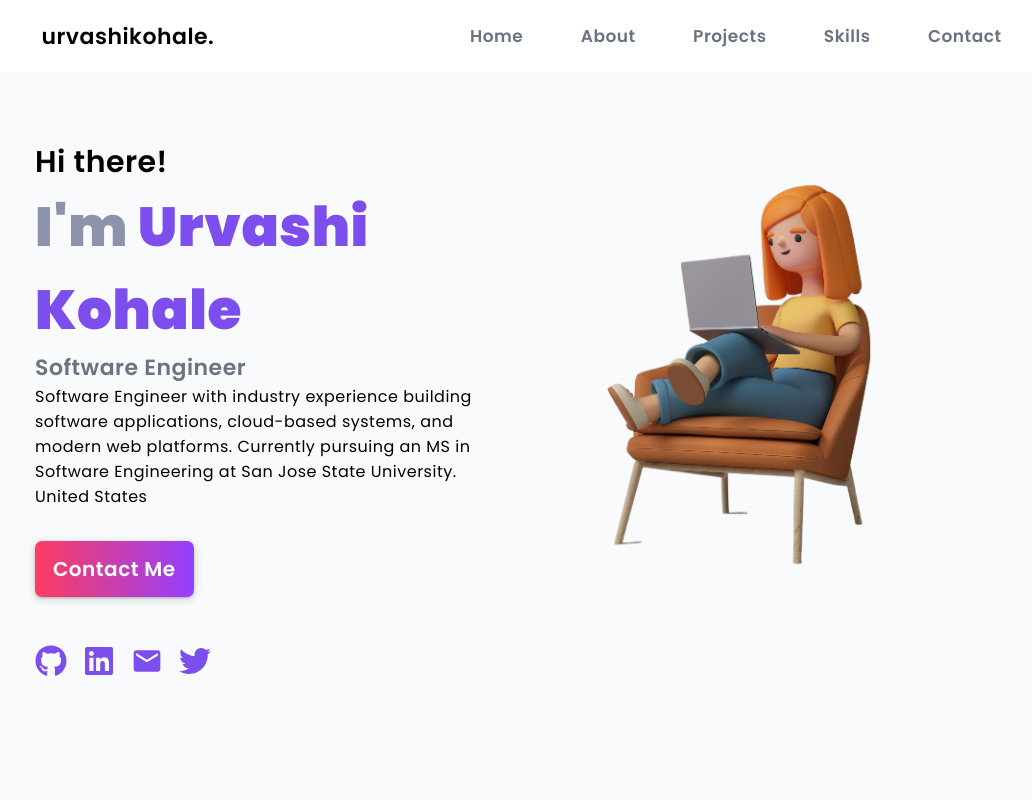
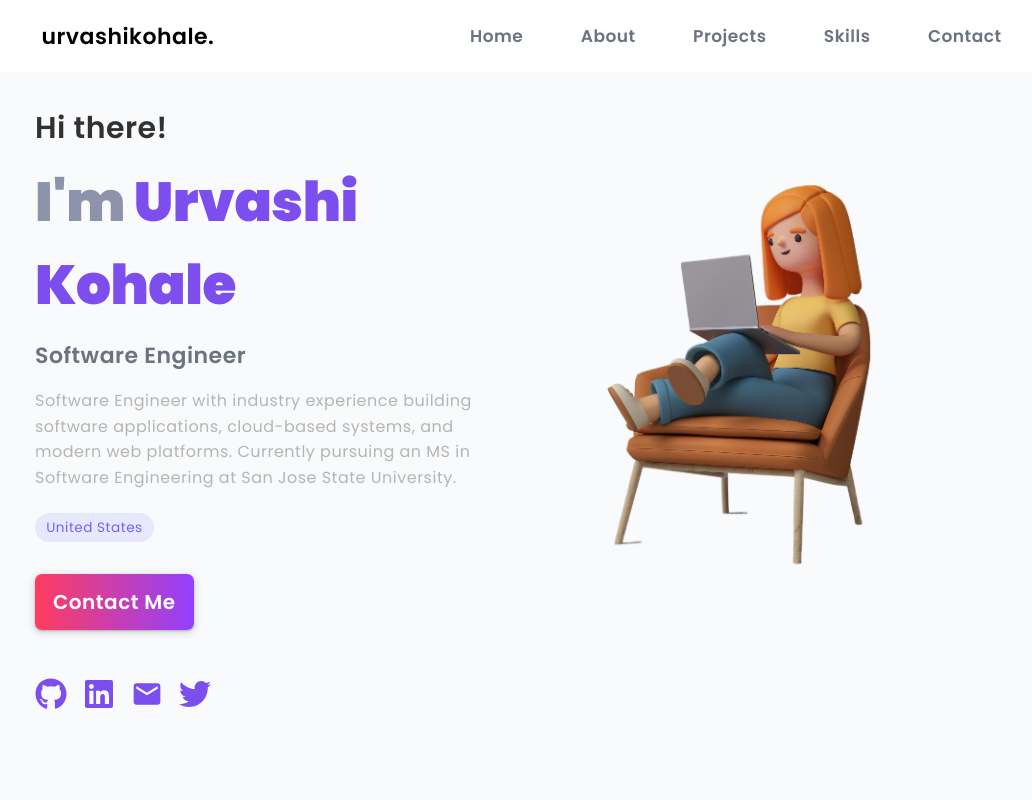
Before and after one commit to urvashikohale/My_Portfolio_Website, a React (Create React App) app: page / in a window 1280 px wide. Shown: the top 800 px of the page, without its empty margins (125-1157 px from the left). Built offline with nearby package versions, Linux system fonts and the light colour scheme.

Commit message:
Add styles for home component elements

```diff
--- a/src/components/home/home.css
+++ b/src/components/home/home.css
@@ -122,7 +122,59 @@
     color: #5f35c8;
 
  }
+.homeName {
+  display: flex;
+  flex-direction: column;
+  gap: 0.6rem;
+}
 
+/* Greeting */
+.hi {
+  font-size: 1.2rem;
+  font-weight: 500;
+  opacity: 0.8;
+}
+
+/* Name */
+.bigText {
+  font-size: 3rem;
+  font-weight: 700;
+  letter-spacing: -0.5px;
+}
+
+.bigText span {
+  color: #6c63ff;
+}
+
+/* Role line (modern subtle label) */
+.roleText {
+  font-size: 1.1rem;
+  font-weight: 500;
+  color: #6c63ff;
+  letter-spacing: 0.5px;
+  margin-top: 0.2rem;
+}
+
+/* Description */
+.subText {
+  font-size: 1rem;
+  line-height: 1.6;
+  max-width: 520px;
+  color: #b5b5b5;
+  margin-top: 0.4rem;
+}
+
+/* Location badge */
+.locationBadge {
+  display: inline-block;
+  margin-top: 0.8rem;
+  padding: 0.3rem 0.7rem;
+  font-size: 0.85rem;
+  border-radius: 999px;
+  background: rgba(108, 99, 255, 0.12);
+  color: #6c63ff;
+  width: fit-content;
+}
  /*
  @media screen and (max-width:600px) {
     .home{
```
